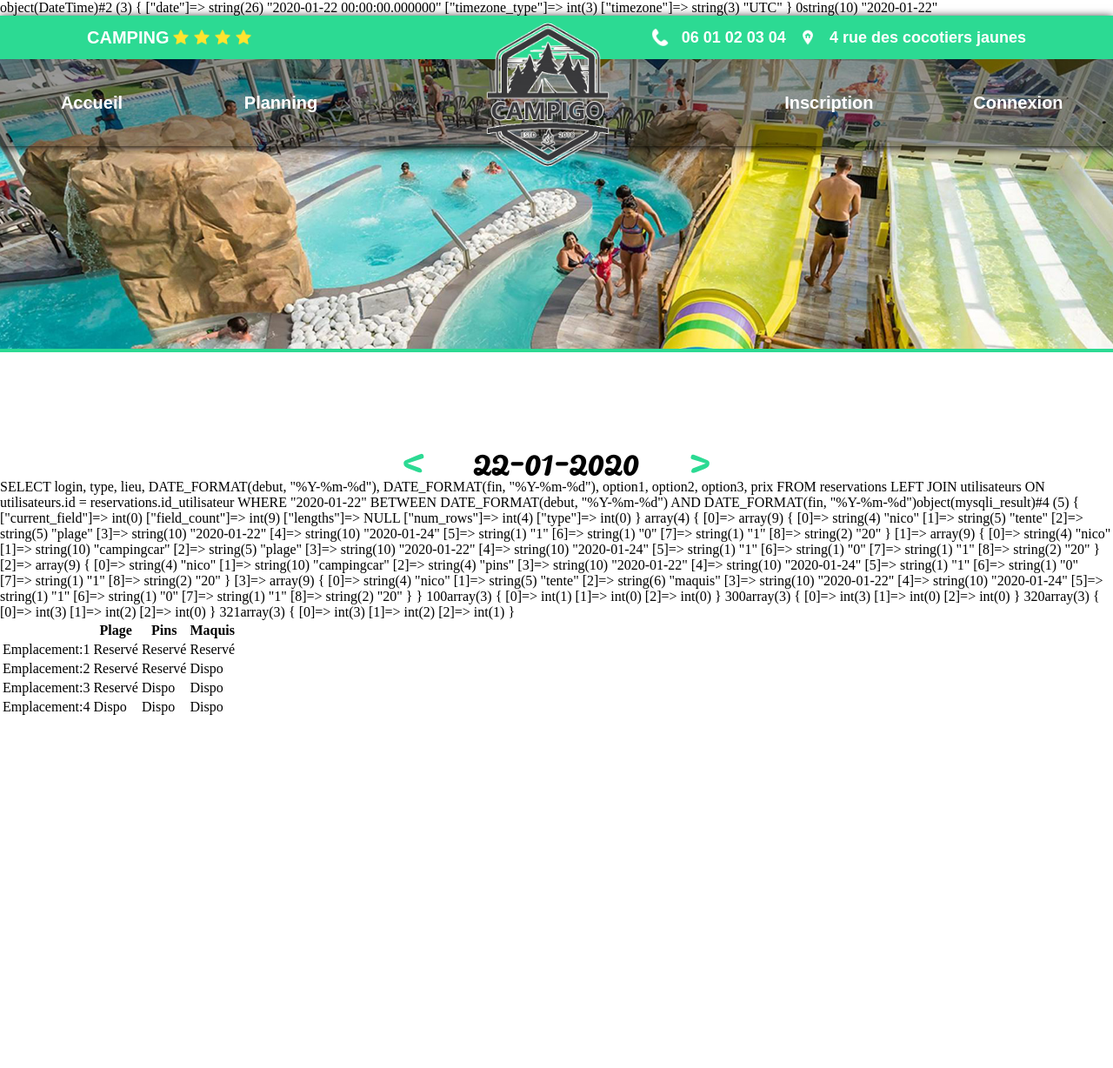
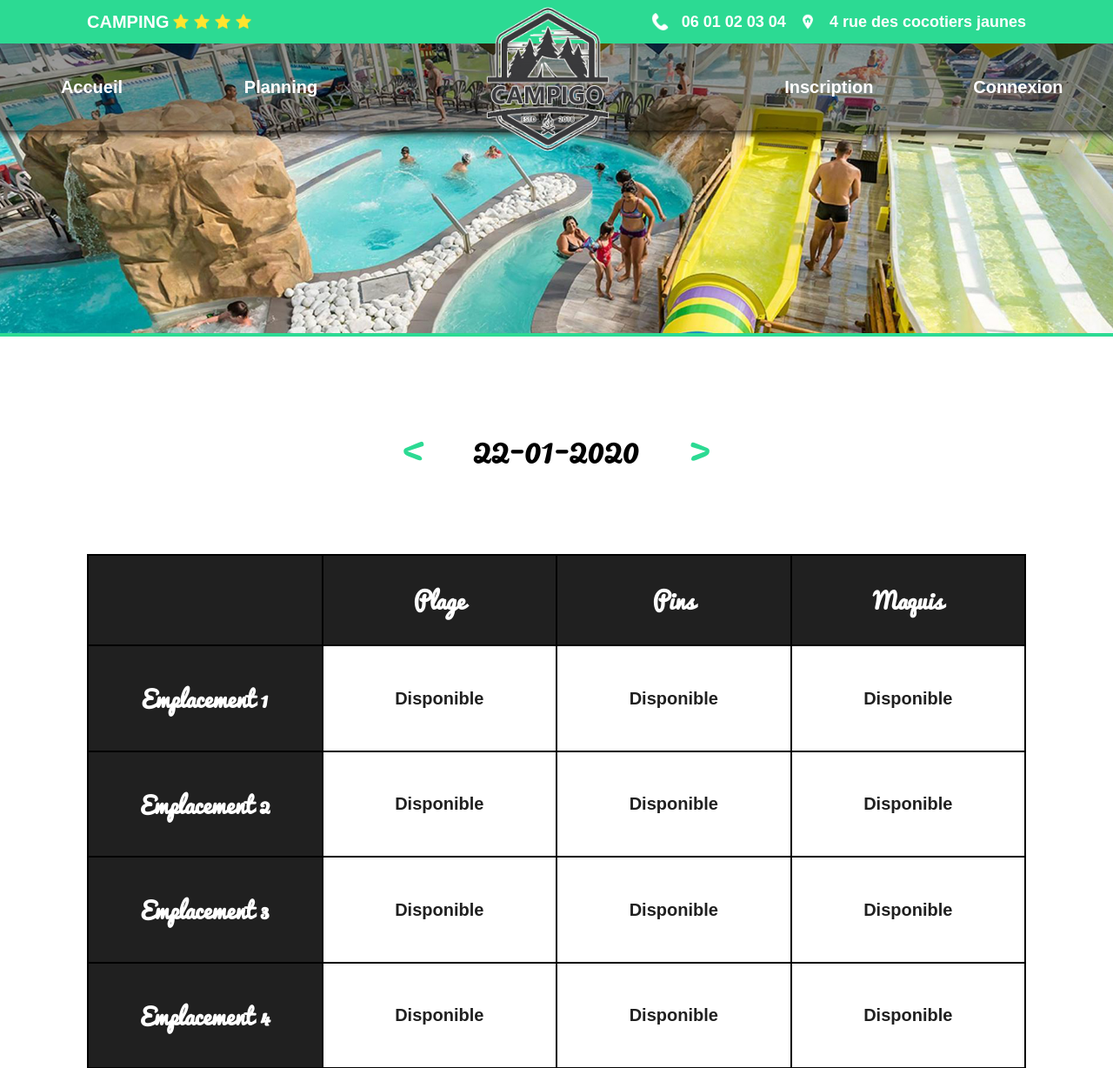
Before and after one commit to nicolas-camilloni/camping, a PHP site: page /planning.php in a window 1280 px wide. Shown: the top 1228 px of the page at 87% size. Before the commit the page ends 822 px from the top, so only its background shows below. Run offline with PHP 8.4, Linux system fonts and the light colour scheme; data comes from the database, SQL or seed files in the repository.

Commit message:
fin css planning + css profil + php profil

```diff
--- a/css/style.css
+++ b/css/style.css
@@ -456,8 +456,61 @@ main {
 }
 
 #dateplanning input:hover {
+    text-shadow: 2px 0 0 black, -2px 0 0 black, 0 2px 0 black, 0 -2px 0 black, 1px 1px black, -1px -1px 0 black, 1px -1px 0 black, -1px 1px 0 black;
+    cursor: pointer;
+}
+
+#ctable {
+    height: 74vh;
+    margin: 100px 100px 100px 100px;
+}
+
+#ctable table td {
     border: 2px solid black;
-    cursor: pointer;
+    border-collapse: collapse;
+    width: 20%;
+}
+
+.reserve {
+    background-color: #2cda93;
+    color: white;
+    font-size: 20px;
+    font-family: Arial, Helvetica, sans-serif;
+}
+
+.dispo {
+    background-color: white;
+    color: #202020;
+    font-size: 20px;
+    font-family: Arial, Helvetica, sans-serif;
+}
+
+#ctable table {
+    width: 100%;
+    height: 100%;
+    border: 2px solid black;
+    border-collapse: collapse;
+    text-align: center;
+    font-size: 26px;
+    font-weight: bold;
+    font-family: "Pacifico";
+}
+
+#ctable table th {
+    border: 2px solid black;
+    border-collapse: collapse;
+    height: 100px;
+    background-color: #202020;
+    color: white;
+    font-size: 26px;
+    font-weight: bold;
+    font-family: "Pacifico";
+}
+
+#caseemplacement {
+    width: 20%;
+    background-color: #202020;
+    color: white;
 }
 
 /* ================= FOOTER ================= */
@@ -465,7 +518,7 @@ main {
 #containerfooter {
 	width: 100%;
 	height: 300px;
-	background-color: white;
+	background-color: #545454;
 	background-image: url(img/bg4.png);
 	display: flex;
 	flex-direction: row;
@@ -504,7 +557,7 @@ main {
 }
 
 #footermenu ul li {
-	color: #202020;
+	color: white;
 	list-style: none;
 	font-size: 20px;
 }
@@ -544,7 +597,7 @@ a {
 }
 
 #tableaufooter table tbody tr td {
-	color: #202020;
+	color: white;
 }
 
 #footertwitter {
--- a/header.php
+++ b/header.php
@@ -18,7 +18,7 @@
             </article>
         </article>
     </section>
-    <a id="logocamping">
+    <a href="index.php" id="logocamping">
         <img src="img/logocamping.png" alt="logo">
     </a>
     <nav class="nav">
--- a/planning.php
+++ b/planning.php
@@ -4,7 +4,7 @@ session_start();
 
 $datejour = new DateTime("today");
 
-var_dump($datejour);
+// var_dump($datejour);
 
 if (!isset($_SESSION["num"])) {
     $_SESSION["num"] = 0;
@@ -18,20 +18,20 @@ if (isset($_POST["precedent"])) {
     $_SESSION["num"] -= 1;
 }
 
-echo $_SESSION["num"];
+// echo $_SESSION["num"];
 
 date_add($datejour, date_interval_create_from_date_string($_SESSION['num']." days"));
 
 $dateselec = date_format($datejour, 'Y-m-d');
 
-var_dump($dateselec);
+// var_dump($dateselec);
 ?>
 
 <!doctype html>
 <html lang="fr">
 <head>
     <meta charset="utf-8">
-    <title>Camping</title>
+    <title>Camping - Planning</title>
     <link rel="stylesheet" href="css/style.css">
 </head>
 <body>
@@ -52,52 +52,53 @@ var_dump($dateselec);
 
     $connexion = mysqli_connect("localhost", "root", "", "camping");
     $requete = "SELECT login, type, lieu, DATE_FORMAT(debut, \"%Y-%m-%d\"), DATE_FORMAT(fin, \"%Y-%m-%d\"), option1, option2, option3, prix FROM reservations LEFT JOIN utilisateurs ON utilisateurs.id = reservations.id_utilisateur WHERE \"$dateselec\" BETWEEN DATE_FORMAT(debut, \"%Y-%m-%d\") AND DATE_FORMAT(fin, \"%Y-%m-%d\")";
-    echo $requete;
+    // echo $requete;
     $query = mysqli_query($connexion, $requete);
-    var_dump($query);
+    // var_dump($query);
     $resultat = mysqli_fetch_all($query);
-    var_dump($resultat);
+    // var_dump($resultat);
 
     $capacite1 = 0;
     $capacite2 = 0;
     $capacite3 = 0;
 
     foreach ( $resultat as $key ) {
-        if ( $key[2] == "plage" ) {
-            if ( $key[1] == "tente" ) {
+        if ( $key[2] == "Plage" ) {
+            if ( $key[1] == "Tente" ) {
                 $capacite1 += 1;
             }
-            elseif ( $key[1] == "campingcar" ) {
+            elseif ( $key[1] == "Campingcar" ) {
                 $capacite1 += 2;
             }
         }
-        if ( $key[2] == "pins" ) {
-            if ( $key[1] == "tente" ) {
+        if ( $key[2] == "Pins" ) {
+            if ( $key[1] == "Tente" ) {
                 $capacite2 += 1;
             }
-            elseif ( $key[1] == "campingcar" ) {
+            elseif ( $key[1] == "Campingcar" ) {
                 $capacite2 += 2;
             }
         }
-        if ( $key[2] == "maquis" ) {
-            if ( $key[1] == "tente" ) {
+        if ( $key[2] == "Maquis" ) {
+            if ( $key[1] == "Tente" ) {
                 $capacite3 += 1;
             }
-            elseif ( $key[1] == "campingcar" ) {
+            elseif ( $key[1] == "Campingcar" ) {
                 $capacite3 += 2;
             }
         }
 
-        echo $capacite1;
-        echo $capacite2;
-        echo $capacite3;
+        // echo $capacite1;
+        // echo $capacite2;
+        // echo $capacite3;
 
         $capacite = [$capacite1, $capacite2, $capacite3];
-        var_dump($capacite);
+        // var_dump($capacite);
 
     }
 
     ?>
+    <section id="ctable">
     <table>
         <thead>
             <tr>
@@ -111,20 +112,15 @@ var_dump($dateselec);
         <?php
         for ( $emplacement = 1; $emplacement < 5; $emplacement++ ) {
             echo "<tr>";
-            echo "<td>Emplacement:".$emplacement."";
+            echo "<td id=\"caseemplacement\">Emplacement ".$emplacement."";
 
             for ( $lieu=0; $lieu < 3; $lieu++ ) {
-            echo "<td>";
-
                 if ( $capacite[$lieu] >= $emplacement ) {
-                    echo "Reservé";
+                    echo "<td class=\"reserve\">Reservé</td>";
                 }
-
                 else{
-                echo "Dispo";
+                    echo "<td class=\"dispo\">Disponible</td>";
                 }
-
-                echo "</td>";
             }
 
             echo "</tr>";
@@ -138,6 +134,8 @@ var_dump($dateselec);
         </tbody>
 
     </table>
+    </section>
     </main>
+    <?php include("footer.php"); ?>
 </body>
 </html>
```
Also changed, not shown: index.php (+5 -5 lines), profil.php (+27 -8 lines), img/topconnexion.jpg, img/topmoncompte.jpg (added).
